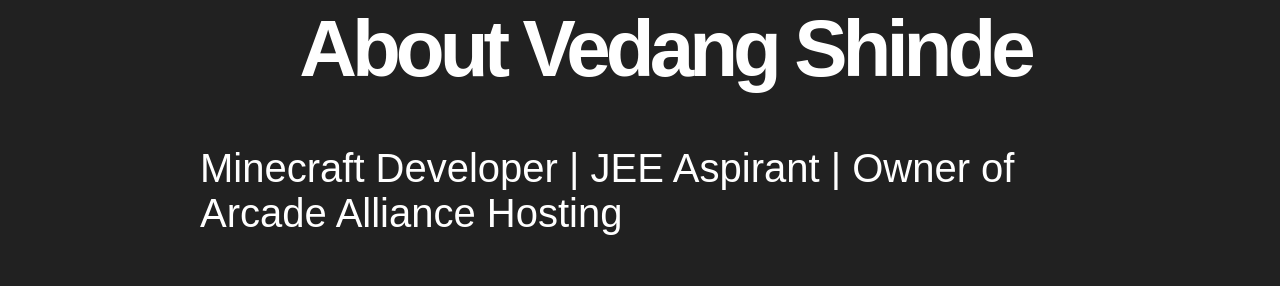
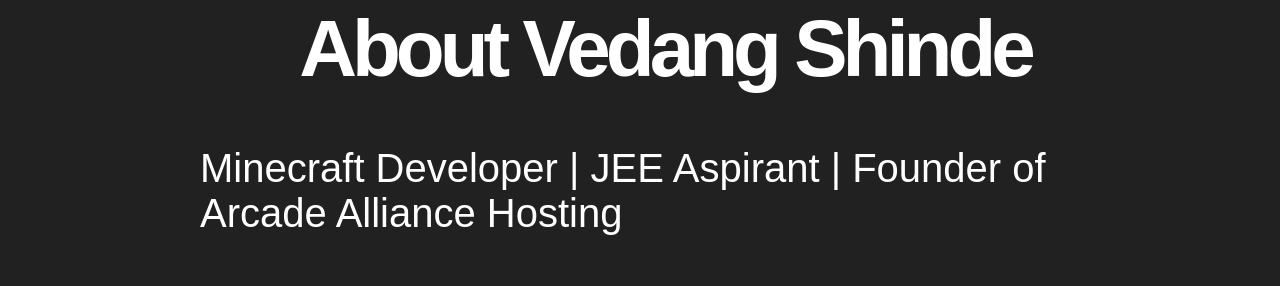
Before and after one commit to DeveloperVedang/prot, a plain HTML site: page index.html in a window 1280 px wide. Shown: the part 947-1233 px from the top of the page. Drawn offline with nearby package versions, Linux system fonts and the light colour scheme.

Commit message:
Update index.html

```diff
--- a/index.html
+++ b/index.html
@@ -48,7 +48,7 @@
             <div class="box reveal">
                 <h1 style="text-align:center;" >About Vedang Shinde</h1>
                 <br>
-                <h2>Minecraft Developer | JEE Aspirant | Owner of Arcade Alliance Hosting</h2>
+                <h2>Minecraft Developer | JEE Aspirant | Founder of Arcade Alliance Hosting</h2>
                 <br>
                 <p style="font-size: 20px;">
                     Hi, I'm Vedang Shinde, a passionate Minecraft developer and JEE aspirant from Pune, Maharashtra. My journey into Minecraft development began at a young age, fueled by my creativity and curiosity. Alongside my love for game development, I'm dedicated to excelling in my academic pursuits, striving to balance my passion for technology with my goal of succeeding in the competitive world of engineering.
```
